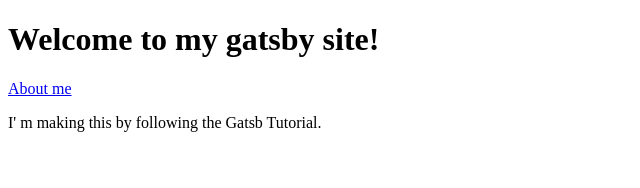
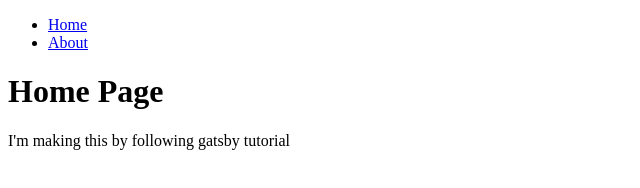
Before and after one commit to matiexe/gatsby-tutotrial, a Gatsby site: page / in a window 1280 px wide. Shown: the whole page, without its empty margins (0-640 px from the left). Built offline with nearby package versions, Linux system fonts and the light colour scheme; Gatsby itself is replaced by a stand-in of ours.

Commit message:
se agrega la carpea components y se crea el componente layout

```diff
--- /dev/null
+++ b/src/components/layout.js
@@ -0,0 +1,19 @@
+import * as React from 'react'
+import { Link } from 'gatsby'
+
+const Layout = ({pageTitle, children}) =>{
+    return(
+        <main>
+            <title>{pageTitle}</title>
+            <nav>
+                <ul>
+                    <li><Link to="/">Home</Link></li>
+                    <li><Link to="/about">About</Link></li>
+                </ul>
+            </nav>
+            <h1>{pageTitle}</h1>
+            {children}
+        </main>
+    )
+}
+export default Layout
--- /dev/null
+++ b/src/components/layout.module.css
@@ -0,0 +1,5 @@
+.container{
+    margin: auto;
+    max-width: 500px;
+    font-family: sans-serif;
+}
--- a/src/pages/index.js
+++ b/src/pages/index.js
@@ -1,14 +1,11 @@
 import * as React from 'react'
-import { Link } from 'gatsby'
+import Layout from '../components/layout'
 
 const IndexPage =()=>{
   return(
-    <main>
-      <title>Home Page</title>
-      <h1>Welcome to my gatsby site!</h1>
-      <Link to ="/about">About me</Link>
-      <p>I' m making  this by following the Gatsb Tutorial.</p>
-    </main>
+    <Layout pageTitle = "Home Page">
+      <p>I'm making this by following gatsby tutorial</p>
+    </Layout>
   )
 }
 
```
Also changed, not shown: src/pages/about.js (+4 -4 lines).
